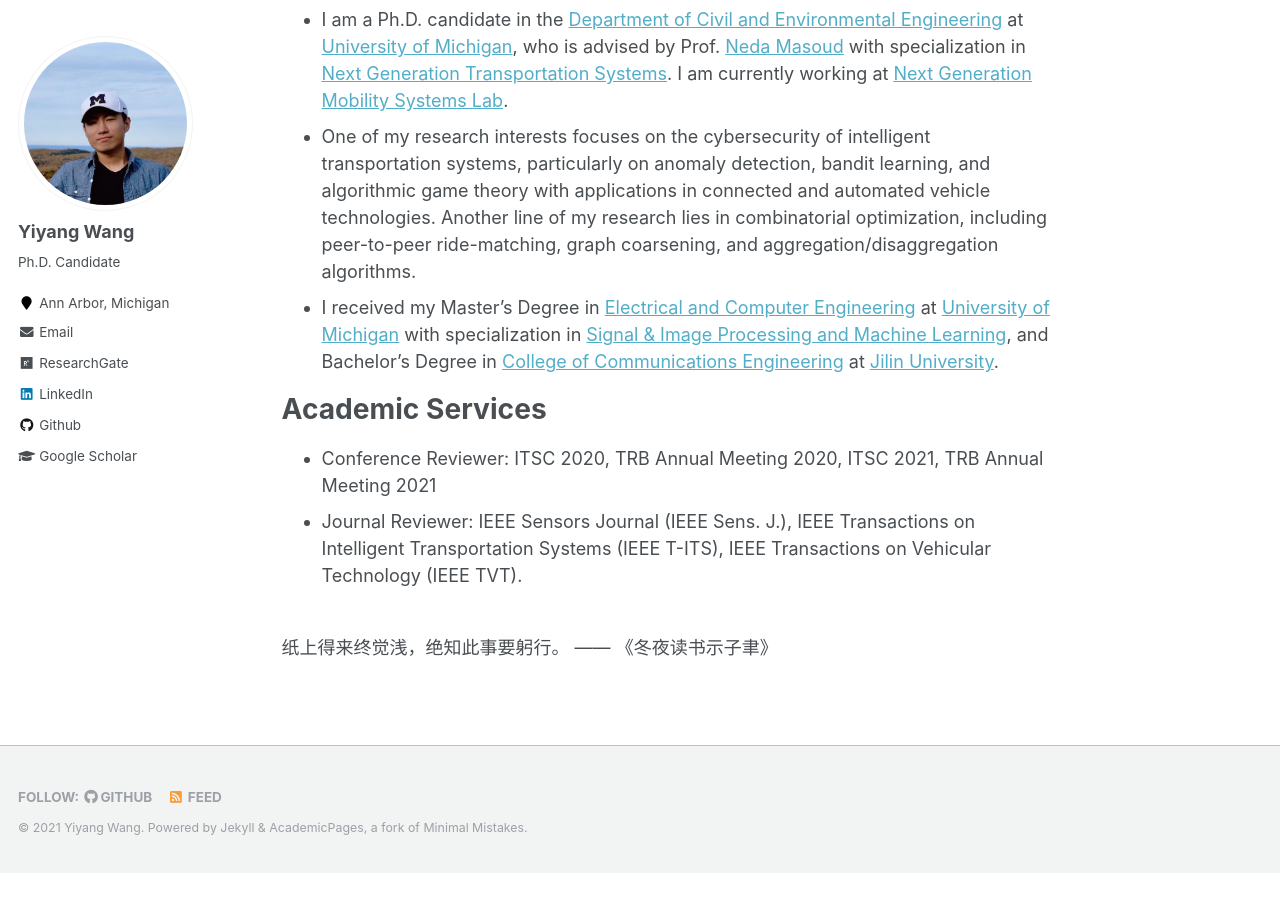
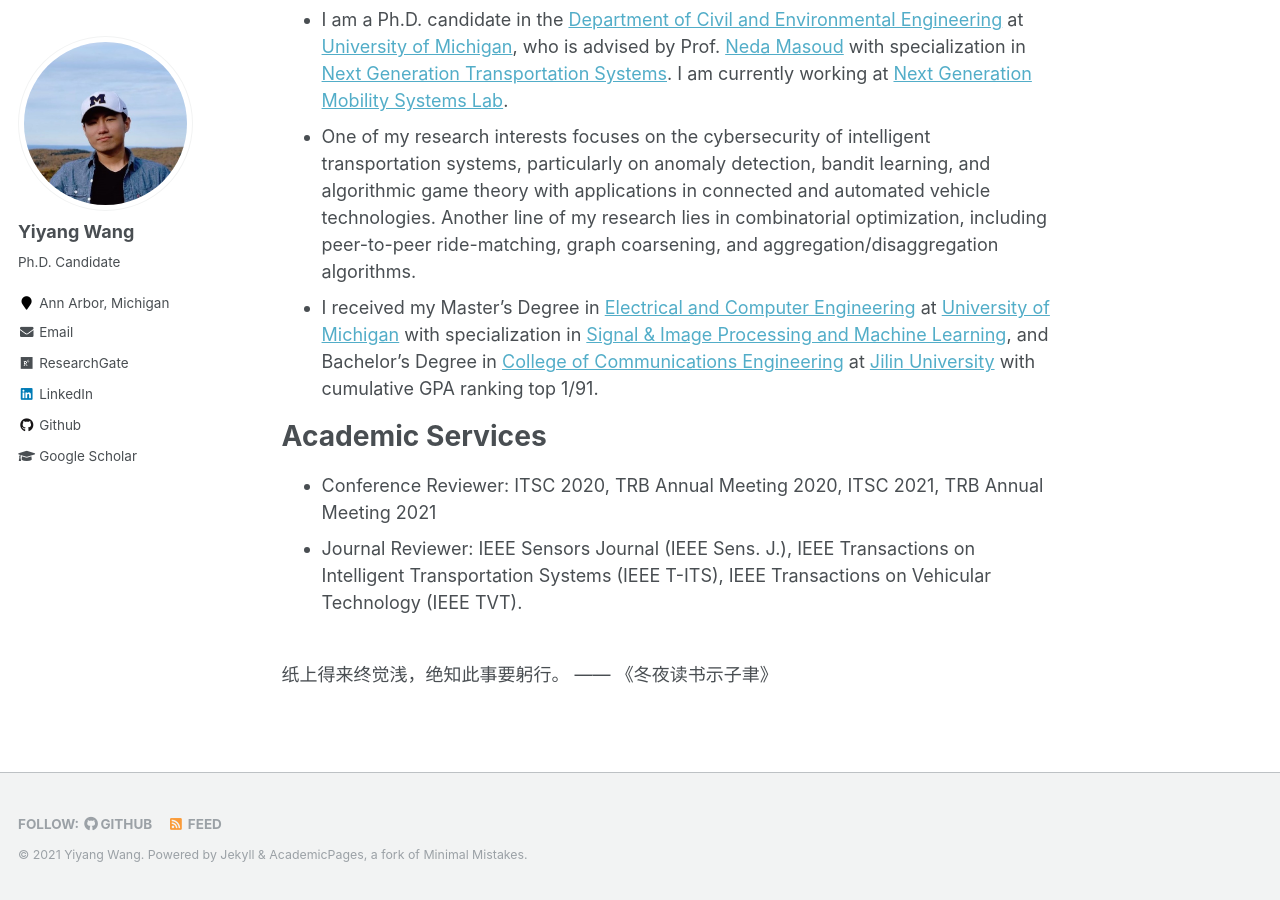
Before and after one commit to yiyangwan/yiyangwan.github.io, a Jekyll site: the page built from _pages/about.md, in a window 1280 px wide and 900 px high, scrolled down 501 px. Built offline with Jekyll 4.4.1, drawn with Linux system fonts in a browser that asks for light colours; before the commit the page ends 1374 px from its top, so only the background shows below that.

Commit message:
Update about.md

```diff
--- a/_pages/about.md
+++ b/_pages/about.md
@@ -15,7 +15,7 @@
 # About Me
 * I am a Ph.D. candidate in the [Department of Civil and Environmental Engineering](https://cee.engin.umich.edu/) at [University of Michigan](https://umich.edu/), who is advised by Prof. [Neda Masoud](https://cee.engin.umich.edu/people/masoud-neda/) with specialization in [Next Generation Transportation Systems](https://cee.engin.umich.edu/research/infrastructure/transportation/). I am currently working at [Next Generation Mobility Systems Lab](http://www-personal.umich.edu/~nmasoud/index.html).
 * One of my research interests focuses on the cybersecurity of intelligent transportation systems, particularly on anomaly detection, bandit learning, and algorithmic game theory with applications in connected and automated vehicle technologies. Another line of my research lies in combinatorial optimization, including peer-to-peer ride-matching, graph coarsening, and aggregation/disaggregation algorithms.
-* I received my Master's Degree in [Electrical and Computer Engineering](https://ece.engin.umich.edu/) at [University of Michigan](https://umich.edu/) with specialization in [Signal & Image Processing and Machine Learning](https://ece.engin.umich.edu/research/research-areas/signal-image-processing-and-machine-learning/), and Bachelor's Degree in [College of Communications Engineering](https://dce.jlu.edu.cn/ENGLISH/HOM.htm) at [Jilin University](http://global.jlu.edu.cn/).
+* I received my Master's Degree in [Electrical and Computer Engineering](https://ece.engin.umich.edu/) at [University of Michigan](https://umich.edu/) with specialization in [Signal & Image Processing and Machine Learning](https://ece.engin.umich.edu/research/research-areas/signal-image-processing-and-machine-learning/), and Bachelor's Degree in [College of Communications Engineering](https://dce.jlu.edu.cn/ENGLISH/HOM.htm) at [Jilin University](http://global.jlu.edu.cn/) with cumulative GPA ranking top 1/91.
 
 # Academic Services
 * Conference Reviewer: ITSC 2020, TRB Annual Meeting 2020, ITSC 2021, TRB Annual Meeting 2021
```
